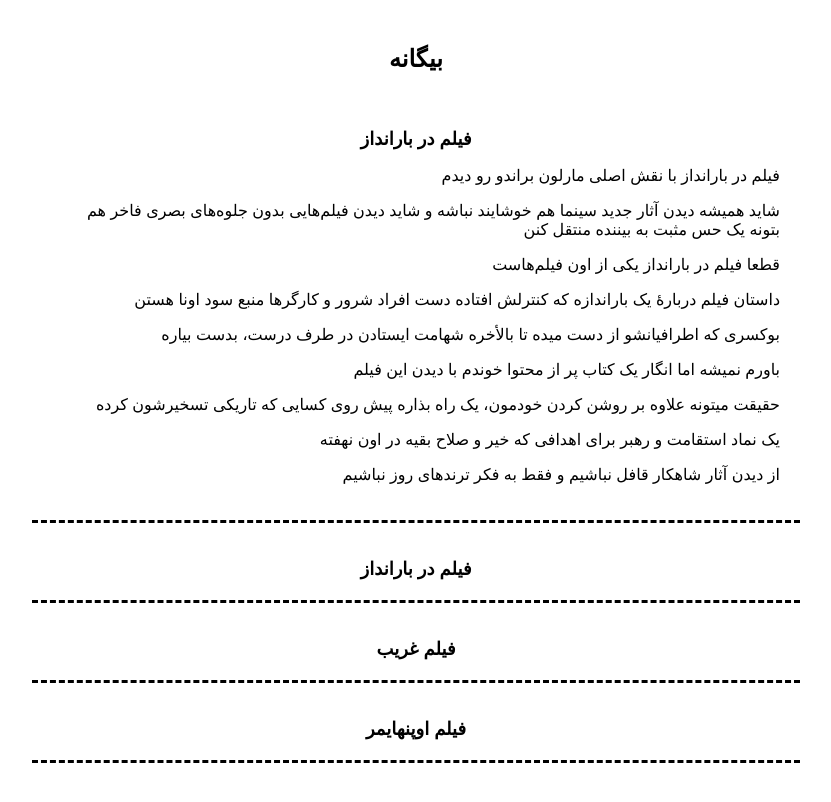
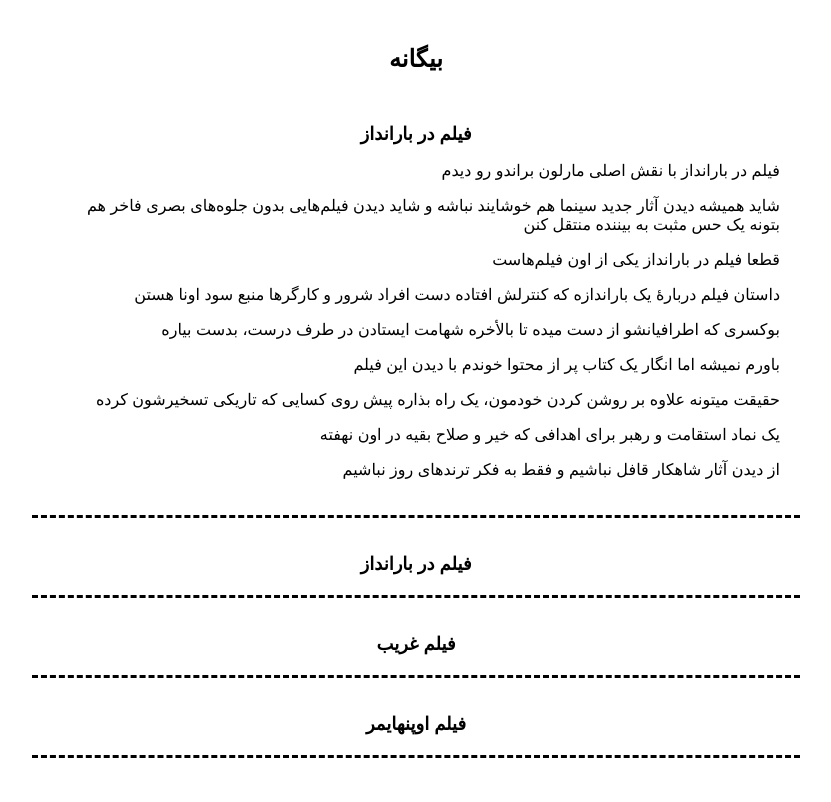
Before and after one commit to darkblog/darkblog.github.io, a Jekyll site: the page built from _posts/2023-8-7-3.md, in a window 1280 px wide. Shown: the top 802 px of the page, without its empty margins (349-1180 px from the left). Built offline with Jekyll 4.4.1, drawn with Linux system fonts in a browser that asks for light colours.

Commit message:
Update default.html

```diff
--- a/_layouts/default.html
+++ b/_layouts/default.html
@@ -6,7 +6,7 @@
 <title>{% if page.title %}{{ page.title }}{% else %}{{ site.name }}{% endif %}</title>
 <meta name="description" content="{% if page.excerpt %}{{ page.excerpt | strip_html | strip_newlines | truncate: 160 }}{% else %}{{ site.description }}{% endif %}">
 <link rel="canonical" href="{{ page.url | replace:'index.html','' | prepend: site.baseurl | prepend: site.url }}">
-<style amp-custom>body{font-family:sans-serif;margin:auto;padding:30px;max-width:768px;text-align:center}header{padding-bottom:20px;padding-top:15px;font-size:x-large;font-weight:bold}h1,h2{font-size:large}a{color:black;text-decoration:none}.post{padding:20px;border-bottom:dashed black}p{text-align:right}</style>
+<style amp-custom>body{font-family:sans-serif;margin:auto;padding:30px;max-width:768px;text-align:center}header{padding-bottom:15px;padding-top:15px;font-size:x-large;font-weight:bold}h1,h2{font-size:large}a{color:black;text-decoration:none}.post{padding:20px;border-bottom:dashed black}p{text-align:right}</style>
 </head>
 <body>
 <header>
```
